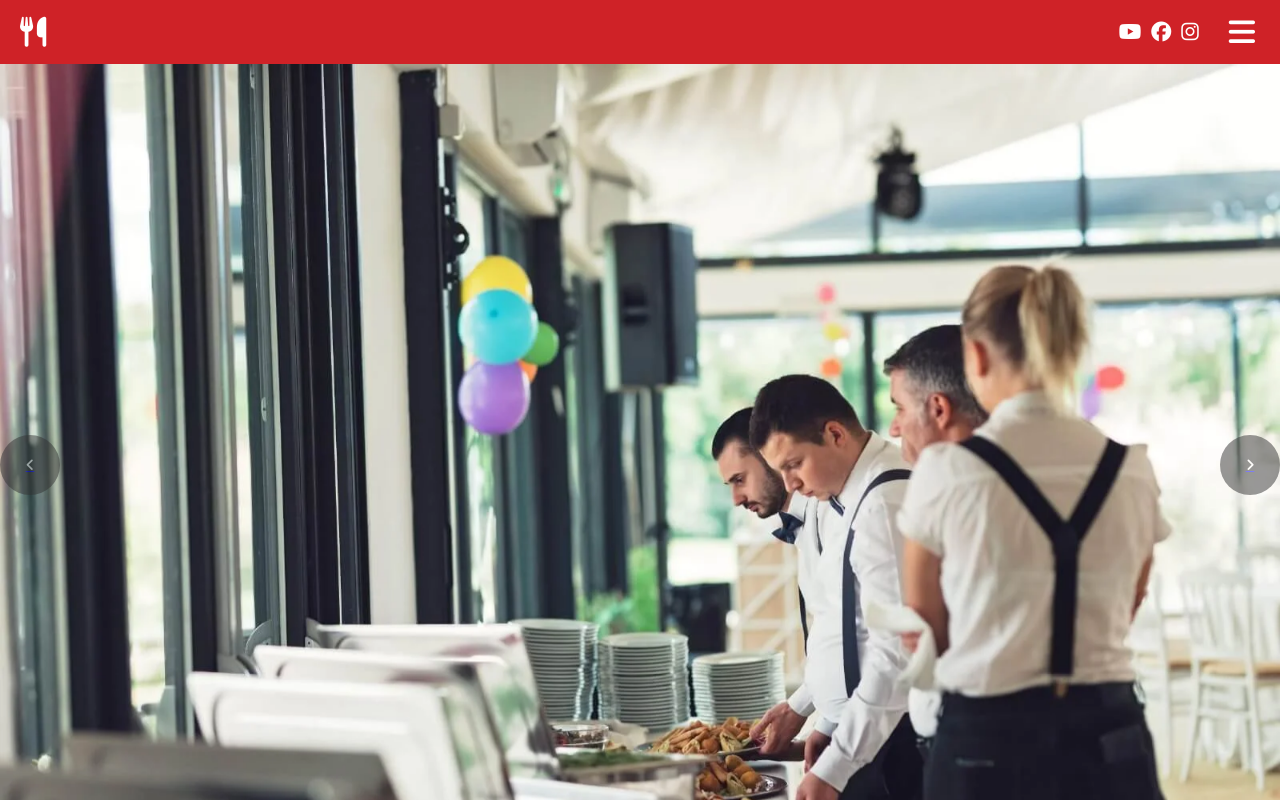
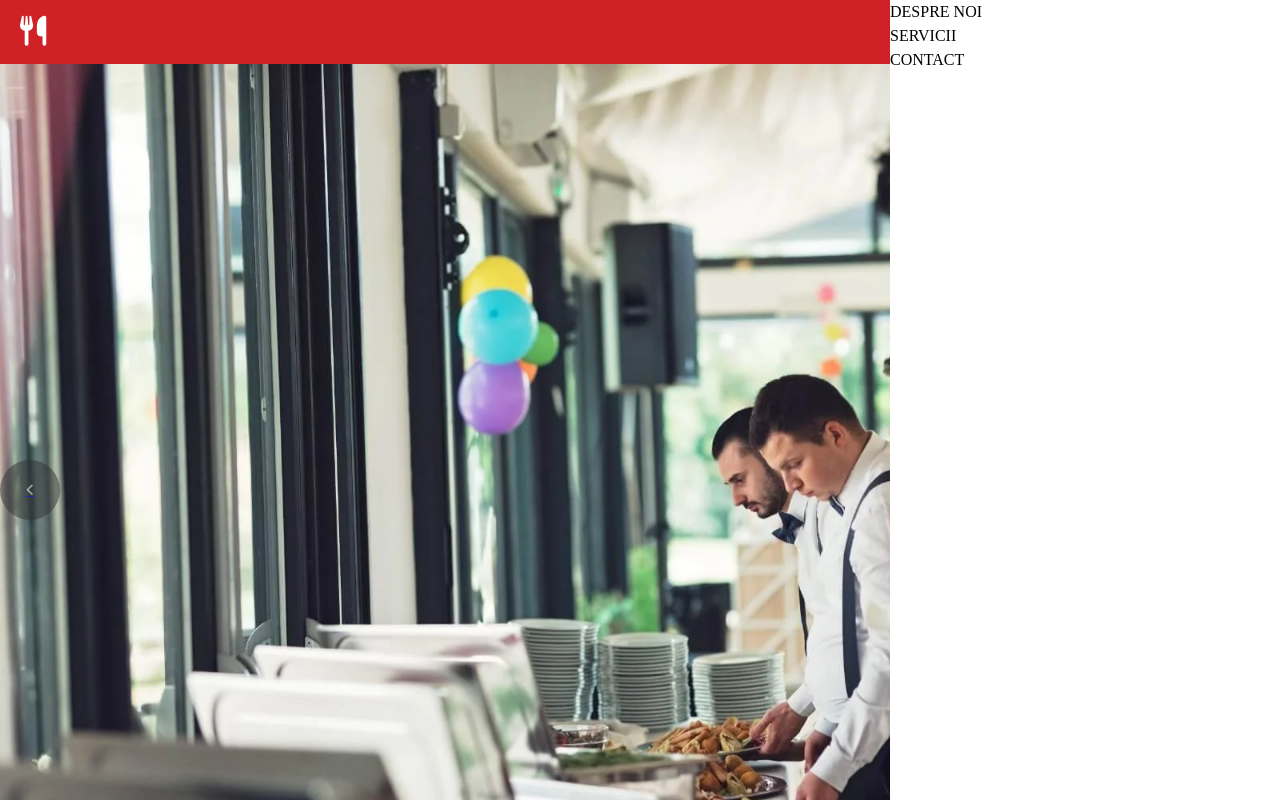
Before and after one commit to 1NLG1/personal-chef, a plain HTML site: page index.html in a window 1280 px wide. Both pictures are taken after a click on the button 1251 px from the left and 32 px from the top of the page. Shown: the top 800 px of the page. Drawn offline with Linux system fonts and the light colour scheme.

Commit message:
fixed arrows positioning

```diff
--- a/index.html
+++ b/index.html
@@ -30,12 +30,19 @@
                 </a>
             </li>
             <li>
-                <button class="menu">
+                <button class="menu" id="menu-btn">
                     <i class="fa-solid fa-bars"></i>
                 </button>
             </li>
         </ul>
     </header>
+    <aside class="sidebar" id="sidebar">
+        <ul class="menu-sidebar">
+            <li>DESPRE NOI</li>
+            <li>SERVICII</li>
+            <li>CONTACT</li>
+        </ul>
+    </aside>
     <main class="main">
         <section class="slider">
             <nav class="slider-controls">
--- a/script.js
+++ b/script.js
@@ -1,3 +1,17 @@
+// MENU BTN
+let $menuBtn = document.getElementById('menu-btn');
+let $sidebar = document.getElementById('sidebar');
+let $page = document.body;
+console.log($page);
+$menuBtn.addEventListener('click', () => {
+    $sidebar.classList.add('display-menu')
+})
+
+// $page.addEventListener('click', () => {
+//     $sidebar.classList.remove('display-menu');
+// })
+
+// SLIDER
 let $previousSlideLink = document.getElementById('previous-slide');
 let $nextSlideLink = document.getElementById('next-slide');
 let currentSlide = 1;
--- a/styles/style.scss
+++ b/styles/style.scss
@@ -3,6 +3,8 @@
   padding: 0;
   margin: 0;
 }
+
+body { line-height: 1.5; height: 100%; background-color: #fff; }
 
 i {
 font-size: 30px;
@@ -34,12 +36,15 @@ to {
         .social-media .fa-instagram { padding-right: 20px; }
       .menu { border: none; background: none; padding-right: 20px;}
         .menu i { font-size: 30px; }
+.sidebar { position: fixed; top: 0; background-color: #fff; z-index: 1000; height: 100%; width: 390px; right: -390px;
+  @media (max-width: 567px) { width: 300px; }
+  &.display-menu { right: 0; }
+}
+  .menu-sidebar { }
 .main {  }
   .slider { display: block; position: relative; }
     .slider-controls { position: absolute; top: 0; right: 0; bottom: 0; left: 0; }
-      .slider-arrows { position: absolute; top: 21vw; z-index: 1; height: 60px; width: 60px; background-color: #333; border-radius: 50%; opacity: 0.5; display: flex; justify-content: center; align-items: center;
-        @media (min-width: 750px) { top: 29vw; }
-      }
+      .slider-arrows { position: absolute; top: calc(50% - 30px); z-index: 1; height: 60px; width: 60px; background-color: #333; border-radius: 50%; opacity: 0.5; display: flex; justify-content: center; align-items: center; }
       .slider-arrows i { font: normal normal normal 14px/1 FontAwesome; height: auto; color: #fff;}
         .slider-prev { left: 0; }
         .slider-next { right: 0; }
```
Also changed, not shown: styles/style.css, 1 other file.
